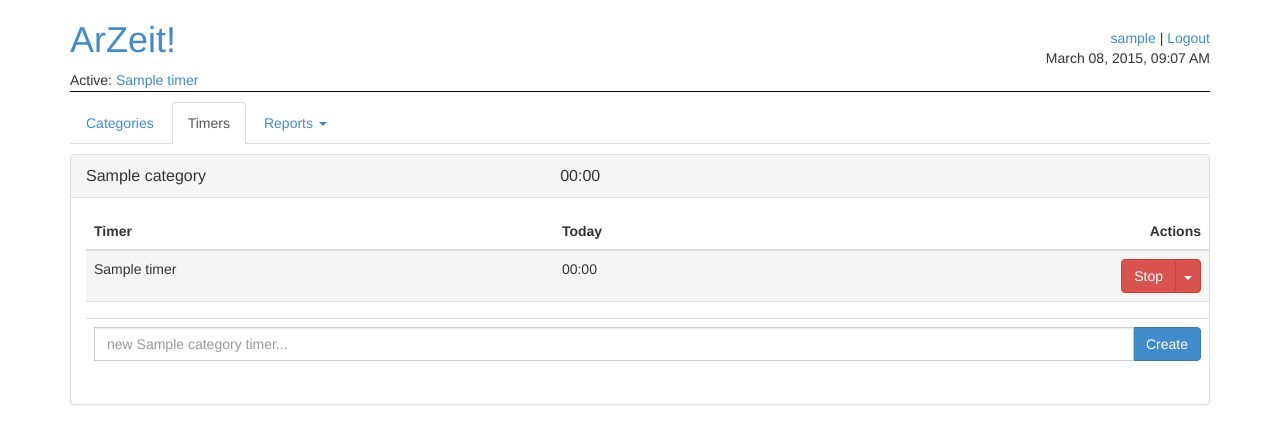
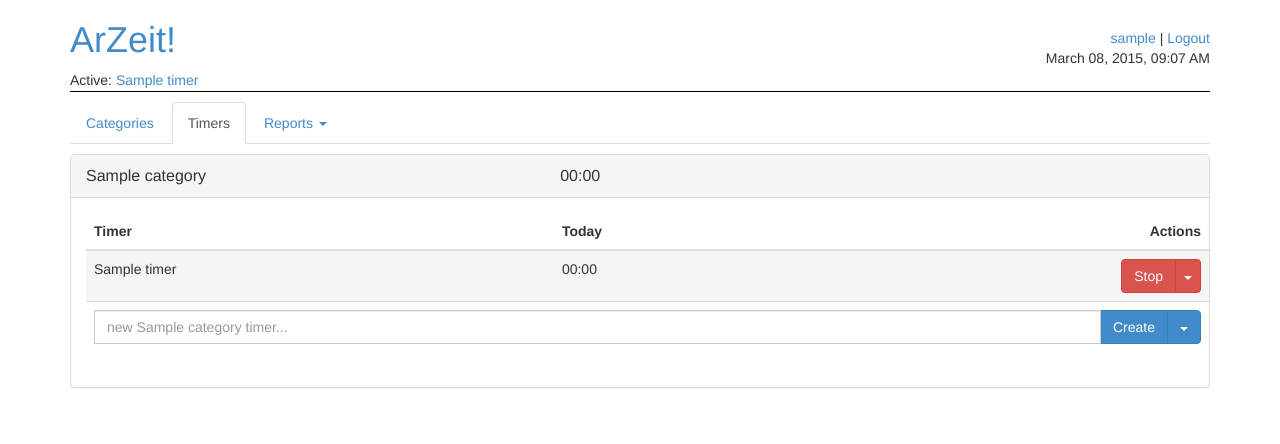
Before and after one commit to peap/djarzeit, a Django app: page /timers/ in a window 1280 px wide. Shown: the top 444 px of the page. Run offline with Django 3.2, Linux system fonts and the light colour scheme; a user stored in the database is signed in; tables that the repository leaves empty hold one stand-in row (values such as "Sample post"); some libraries are stand-ins or nearby versions.

Commit message:
Validating HTML and adding "Create and Start" and "Create and Archive" options for new timers.

```diff
--- a/timers/static/timers/timers.css
+++ b/timers/static/timers/timers.css
@@ -13,3 +13,7 @@
 .panel-body {
     padding-right: 0px;
 }
+
+.table-sub-header {
+    text-align: center;
+}
--- a/timers/static/timers/timers.js
+++ b/timers/static/timers/timers.js
@@ -26,6 +26,11 @@ $(document).ready(function () {
         });
     });
 
+    $('a.create-timer-and-more').on('click', function (e) {
+        var $this = $(this);
+        $this.next('button[type="submit"]').click();
+    });
+
 });
 
 function updatePageData(data){
--- a/timers/templates/timers/listing.html
+++ b/timers/templates/timers/listing.html
@@ -1,7 +1,7 @@
 {% load timer_tags %}
 
 <div class="panel-heading" data-toggle="collapse" data-target="#cat-body-{{ cat.id }}">
-  <span class="panel-title">
+  <div class="panel-title">
     <div class="row">
       <div class="col-xs-7 col-md-5">
         {{ cat.name }}
@@ -10,7 +10,7 @@
         {{ cat.today|format_timedelta }}
       </div>
     </div>
-  </span>
+  </div>
 </div> <!-- .panel-heading -->
 
 <div class="panel-body panel-collapse collapse in" id="cat-body-{{ cat.id }}">
@@ -60,15 +60,17 @@
                 <span class="accessibility">Toggle Dropdown</span>
               </button>
             {% endif %}
-              <ul class="dropdown-menu pull-right" role="menu">
+              <ul class="dropdown-menu dropdown-menu-right" role="menu">
                 <li>
                   <a href="#" data-toggle="modal"
+                      id="timer_history_label_{{ timer.id }}"
                       data-target="#timer_history_{{ timer.id }}">
                     View history
                   </a>
                 </li>
                 <li>
                   <a href="#" data-toggle="modal"
+                      id="timer_edit_label_{{ timer.id }}"
                       data-target="#timer_edit_{{ timer.id }}">
                     Edit details
                   </a>
@@ -76,12 +78,14 @@
                 <li class="divider"></li>
                 <li>
                   <a href="#" data-toggle="modal"
+                      id="timer_archive_label_{{ timer.id }}"
                       data-target="#timer_archive_{{ timer.id }}">
                     Archive this timer
                   </a>
                 </li>
                 <li>
                   <a href="#" data-toggle="modal"
+                      id="timer_delete_label_{{ timer.id }}"
                       data-target="#timer_delete_{{ timer.id }}">
                     Delete this timer
                   </a>
@@ -93,29 +97,29 @@
       </tr>
     {% empty %}
       <tr>
-        <td colspan="4">
+        <td colspan="3">
           You haven't created any timers in this category.
         </td>
       </tr>
     {% endfor %}
     </tbody>
     <tfoot>
-      <tr>
-        <td colspan="4">
     {% with n_archived=cat.archived_timers.count %}
       {% if n_archived > 0 %}
+        <tr>
+          <td colspan="3">
               {% include 'categories/archived_timers_modal.html' with cat=cat %}
               Not showing
               <a href="#" data-toggle="modal"
                   data-target="#archived_timers_{{ cat.id }}">
                 {{ n_archived }} archived timer{{ n_archived|pluralize }}.
               </a>
+          </td>
+        </tr>
       {% endif %}
     {% endwith %}
-        </td>
-      </tr>
       <tr id="add_new_timer_in_{{ cat.id }}">
-        <td colspan="4">
+        <td colspan="3">
           <form id="new_timer_{{ cat.id }}" method="post" class="form-inline"
               action="{% url 'new_timer' category_id=cat.id %}">
             {% csrf_token %}
@@ -125,12 +129,38 @@
               <input type="text" name="timer_name" id="timer_name_{{ cat.id }}"
                   class="form-control" placeholder="new {{ cat.name }} timer..."
                   required>
-              <span class="input-group-btn">
-                <button type="submit" class="btn btn-primary" id="new_timer_btn">
+              <div class="input-group-btn">
+                <button type="submit" class="btn btn-primary"
+                    name="create-action" value="create">
                   Create
                 </button>
-              </span>
-            </div>
+                <button type="button" class="btn btn-primary dropdown-toggle"
+                    data-toggle="dropdown">
+                  <span class="caret"></span>
+                  <span class="accessibility">Toggle Dropdown</span>
+                </button>
+                <ul class="dropdown-menu dropdown-menu-right" role="menu">
+                  <li>
+                    <a href="#" class="create-timer-and-more">
+                      Create and Start
+                    </a>
+                    <button type="submit" class="accessibility"
+                        name="create-action" value="start">
+                      Create and Start
+                    </button>
+                  </li>
+                  <li>
+                    <a href="#" class="create-timer-and-more">
+                      Create and Archive
+                    </a>
+                    <button type="submit" class="accessibility"
+                        name="create-action" value="archive">
+                      Create and Archive
+                    </button>
+                  </li>
+                </ul>
+              </div> <!-- .input-group-btn -->
+            </div> <!-- .input-group -->
           </form>
         </td>
       </tr>
--- a/timers/templates/timers/modals.html
+++ b/timers/templates/timers/modals.html
@@ -11,7 +11,7 @@
             aria-hidden="true">
           &times;
         </button>
-        <h4 class="modal-title" id="timer_history_{{ timer.id }}">
+        <h4 class="modal-title">
           Timer History: {{ timer.name }}
         </h4>
       </div> <!-- .modal-header -->
@@ -28,7 +28,7 @@
           </thead>
           <tbody>
             <tr>
-              <td colspan="4" align="center">
+              <td colspan="4" class="table-sub-header">
                 <em>Today...</em>
               </td>
             </tr>
@@ -47,7 +47,7 @@
             </tr>
           {% endfor %}
             <tr>
-              <td colspan="4" align="center">
+              <td colspan="4" class="table-sub-header">
                 <em>Yesterday...</em>
               </td>
             </tr>
@@ -104,7 +104,7 @@
               aria-hidden="true">
             &times;
           </button>
-          <h4 class="modal-title" id="timer_edit_{{ timer.id }}">
+          <h4 class="modal-title">
             Edit Timer: {{ timer.name }}
           </h4>
         </div> <!-- .modal-header -->
@@ -173,7 +173,7 @@
               aria-hidden="true">
             &times;
           </button>
-          <h4 class="modal-title" id="timer_delete_{{ timer.id }}">
+          <h4 class="modal-title">
             Delete Timer: {{ timer.name }}
           </h4>
         </div> <!-- .modal-header -->
@@ -213,7 +213,7 @@
               aria-hidden="true">
             &times;
           </button>
-          <h4 class="modal-title" id="timer_archive_{{ timer.id }}">
+          <h4 class="modal-title">
             Archive Timer: {{ timer.name }}
           </h4>
         </div> <!-- .modal-header -->
--- a/timers/views.py
+++ b/timers/views.py
@@ -71,6 +71,7 @@ class New(CategoryDetailView):
     def post(self, request, *args, **kwargs):
         category = self.get_object()
         name = request.POST.get('timer_name')
+        action = request.POST.get('create-action')
         timer = Timer(category=category, name=name)
         try:
             timer.full_clean()
@@ -81,10 +82,16 @@ class New(CategoryDetailView):
             messages.error(request, msg)
         else:
             timer.save()
-            messages.success(
-                request,
-                'Created new timer, {0}.'.format(timer.linkify()),
-            )
+            msg = 'Created new timer, {0}'.format(timer.linkify())
+            if action == 'create':
+                msg += '.'
+            if action == 'start':
+                timer.start()
+                msg += ', and started it.'
+            if action == 'archive':
+                timer.archive()
+                msg += ', and archived it.'
+            messages.success(request, msg)
         return redirect('timers')
 
 
```
Lines whose indentation alone changed are shown as unchanged.
